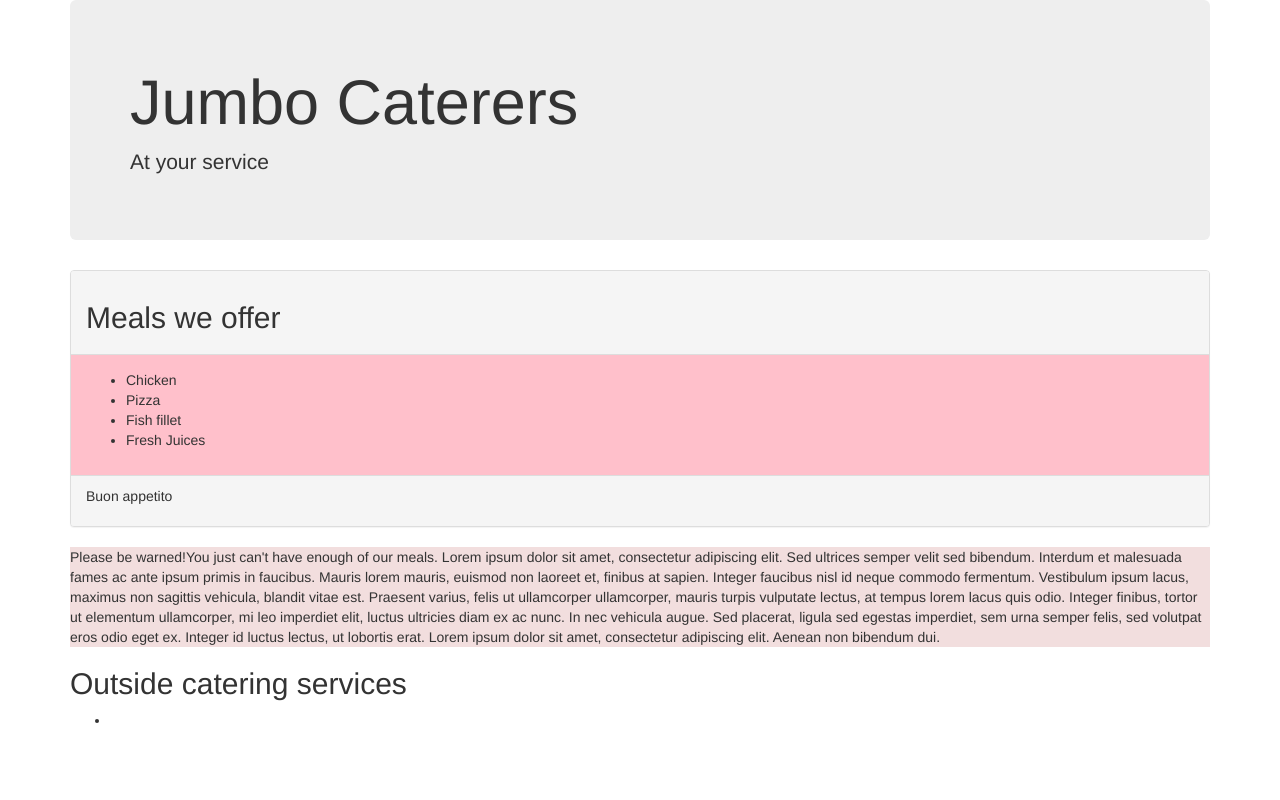
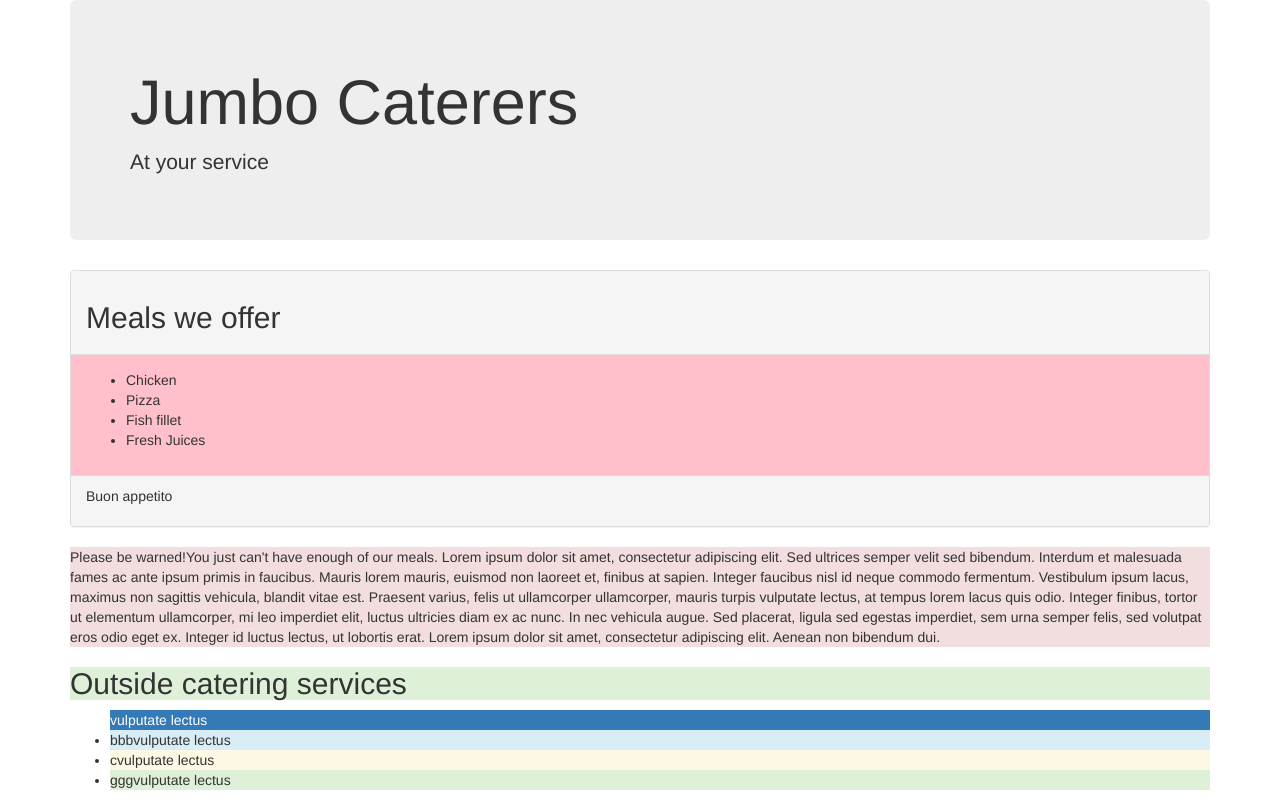
Before and after one commit to Doktatech/catering-company, a plain HTML site: page index.html in a window 1280 px wide. Drawn offline with Linux system fonts and the light colour scheme.

Commit message:
add helper classes

```diff
--- a/index.html
+++ b/index.html
@@ -29,9 +29,12 @@
         </div>
       </div>
       <p class="bg-danger">Please be warned!You just can't have enough of our meals. Lorem ipsum dolor sit amet, consectetur adipiscing elit. Sed ultrices semper velit sed bibendum. Interdum et malesuada fames ac ante ipsum primis in faucibus. Mauris lorem mauris, euismod non laoreet et, finibus at sapien. Integer faucibus nisl id neque commodo fermentum. Vestibulum ipsum lacus, maximus non sagittis vehicula, blandit vitae est. Praesent varius, felis ut ullamcorper ullamcorper, mauris turpis vulputate lectus, at tempus lorem lacus quis odio. Integer finibus, tortor ut elementum ullamcorper, mi leo imperdiet elit, luctus ultricies diam ex ac nunc. In nec vehicula augue. Sed placerat, ligula sed egestas imperdiet, sem urna semper felis, sed volutpat eros odio eget ex. Integer id luctus lectus, ut lobortis erat. Lorem ipsum dolor sit amet, consectetur adipiscing elit. Aenean non bibendum dui.</p>
-      <h2>Outside catering services</h2>
+      <h2 class="bg-success">Outside catering services</h2>
       <ul>
-        <li></li>
+        <li class="bg-primary">vulputate lectus</li>
+        <li class="bg-info">bbbvulputate lectus</li>
+        <li class="bg-warning">cvulputate lectus</li>
+        <li class="bg-success">gggvulputate lectus</li>
       </ul>
     </body>
   </div>
```
